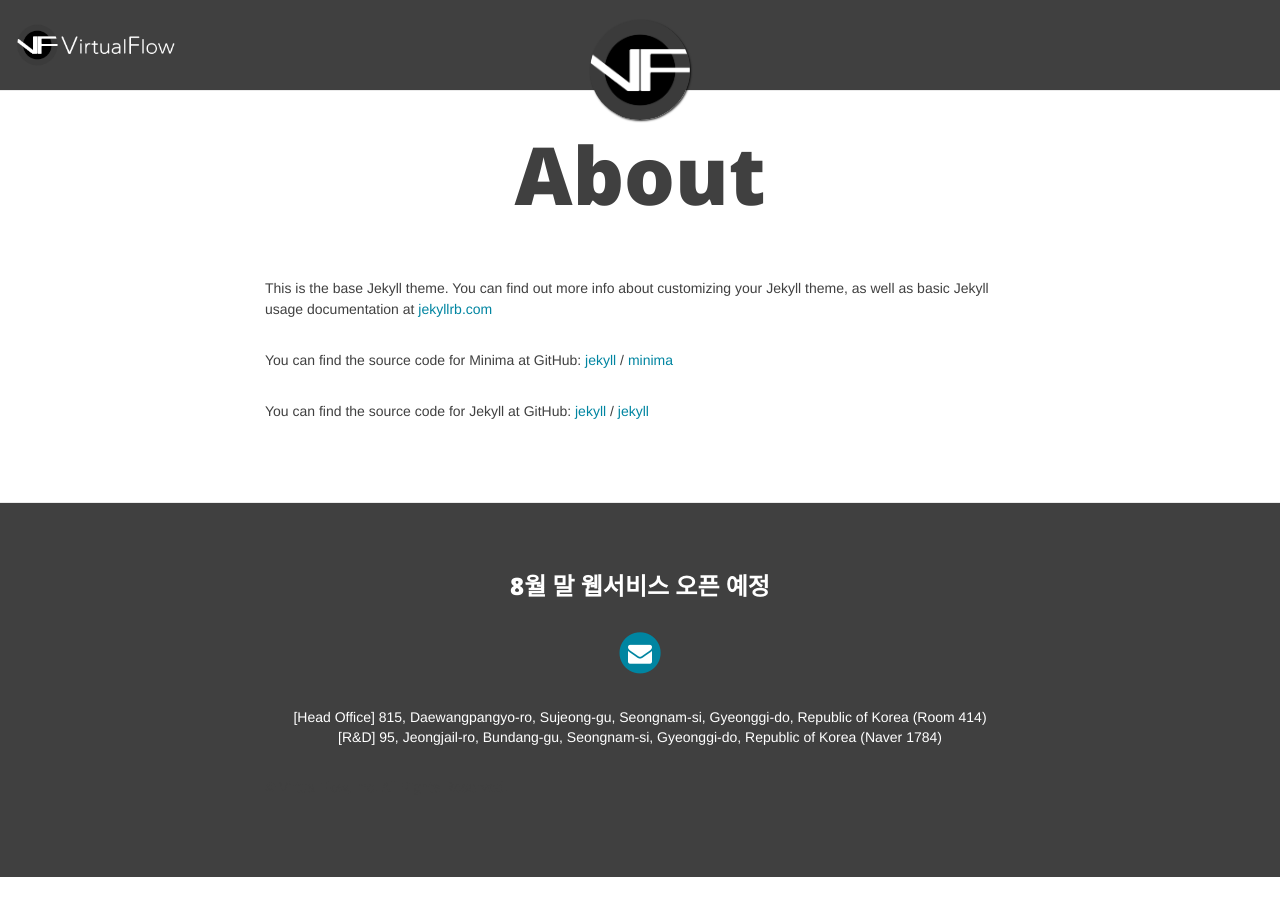
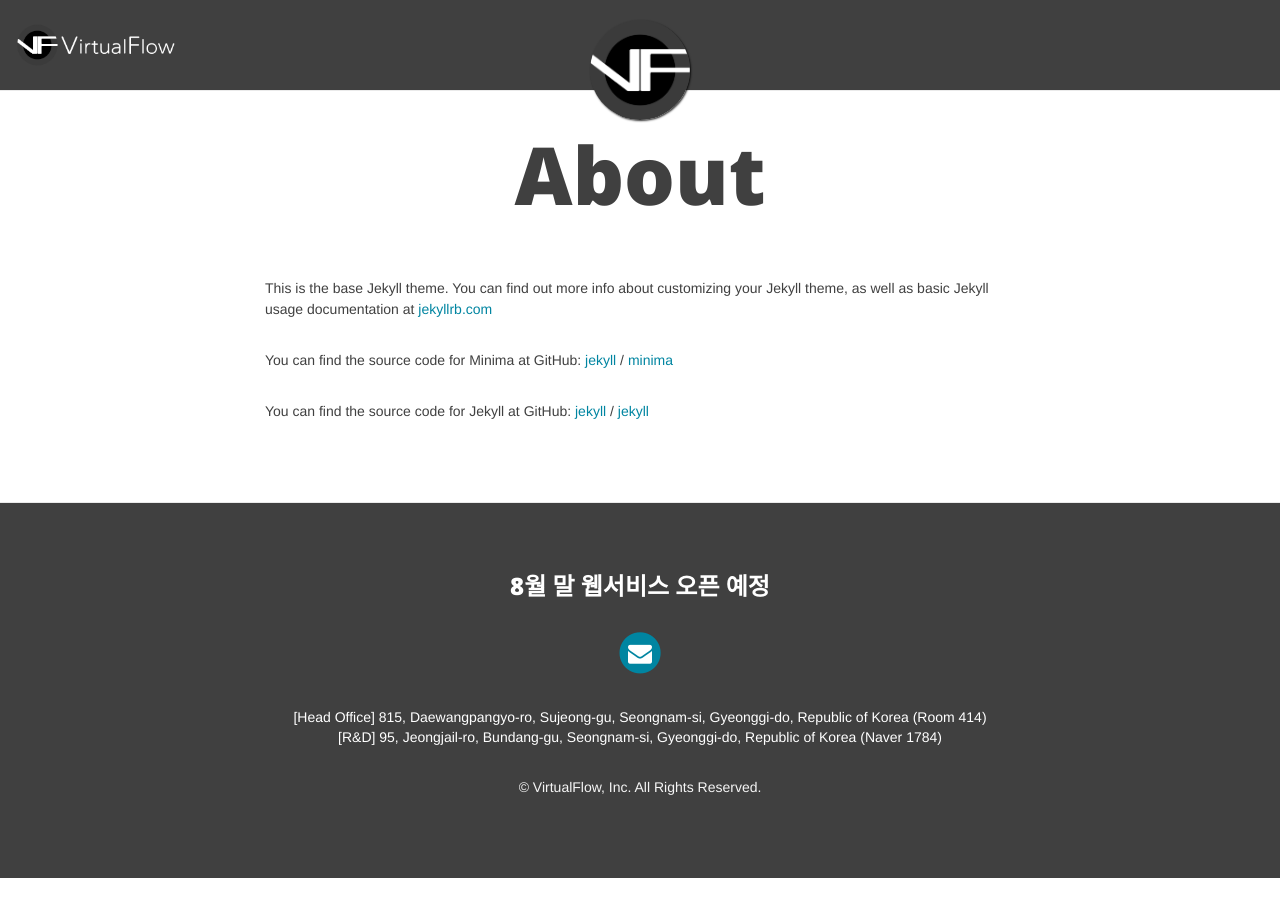
Before and after one commit to bsy0513/bsy0513.github.io, a Jekyll site: the page built from docs/about.markdown, in a window 1280 px wide. Built offline with Jekyll 4.4.1, drawn with Linux system fonts in a browser that asks for light colours; nearby versions of some CDN libraries.

Commit message:
footer 주석 오류 수정

```diff
--- a/docs/_includes/footer.html
+++ b/docs/_includes/footer.html
@@ -5,6 +5,7 @@
 
             <center><font color="white"><h3>8월 말 웹서비스 오픈 예정</h3></font></center>
 
+            <p></p>
             <p></p>
 
             <ul class="list-inline text-center footer-links">
@@ -41,8 +42,8 @@
 
             <p></p>
 
-            <!-- <p class="theme-by text-muted">
-                <b><a href="https://virtualflowinc.com" target=_blank>https://virtualflowinc.com</a></b><br> -->
+            <p class="theme-by text-muted">
+                <!-- <b><a href="https://virtualflowinc.com" target=_blank>https://virtualflowinc.com</a></b><br> -->
                 © VirtualFlow, Inc. All Rights Reserved.
             </p>
 
```
